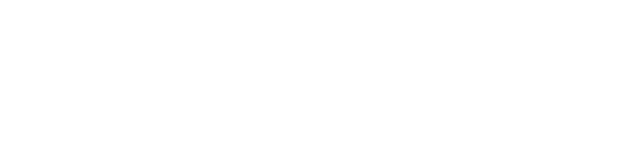
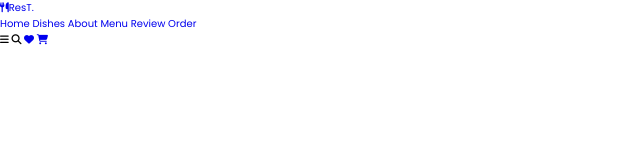
Before and after one commit to Ahad188/resturent-01, a plain HTML site: page index.html in a window 1280 px wide. Shown: the whole page, without its empty margins (0-640 px from the left). Drawn offline with Linux system fonts and the light colour scheme.

Commit message:
this is  small time

```diff
--- a/index.html
+++ b/index.html
@@ -5,10 +5,30 @@
      <meta http-equiv="X-UA-Compatible" content="IE=edge">
      <meta name="viewport" content="width=device-width, initial-scale=1.0">
      <title>resturent protfilo</title>
+     <!-- Sont asowme -->
+     <script src="https://kit.fontawesome.com/a10194993b.js" crossorigin="anonymous"></script>
      <!-- costom link -->
      <link rel="stylesheet" href="./style.css">
 </head>
 <body>
-
+     <!-- header start -->
+     <header>
+          <a href="#" class="logo"><i class="fa-solid fa-utensils"></i>resT.</a>
+          <nav class="navbar">
+               <a class="active" href="#home">home</a>
+               <a href="#dishes">dishes</a>
+               <a href="#about">about</a>
+               <a href="#menu">menu</a>
+               <a href="#review">review</a>
+               <a href="#order">order</a>
+           </nav>
+           <div class="icons">
+               <i class="fas fa-bars" id="menu-bars"></i>
+               <i class="fas fa-search" id="search-icon"></i>
+               <a href="#" class="fas fa-heart"></a>
+               <a href="#" class="fas fa-shopping-cart"></a>
+           </div>
+     </header>
+     <!-- header end -->
 </body>
 </html>
--- a/style.css
+++ b/style.css
@@ -0,0 +1,17 @@
+  @import url('https://fonts.googleapis.com/css2?family=Poppins:ital,wght@0,400;0,500;1,400;1,500&display=swap');
+  *{
+     font-family: 'Poppins', sans-serif;
+     margin: 0;
+     padding: 0;
+     text-decoration: none;
+     outline: none;
+     border: none;
+     text-transform: capitalize;
+     transition: all 0.2 linear;
+  }
+  html{
+     font-size: 62.5%;
+     overflow-x: hidden;
+     scroll-padding-top: 5.5rem;
+     scroll-behavior: smooth;
+  }
```
